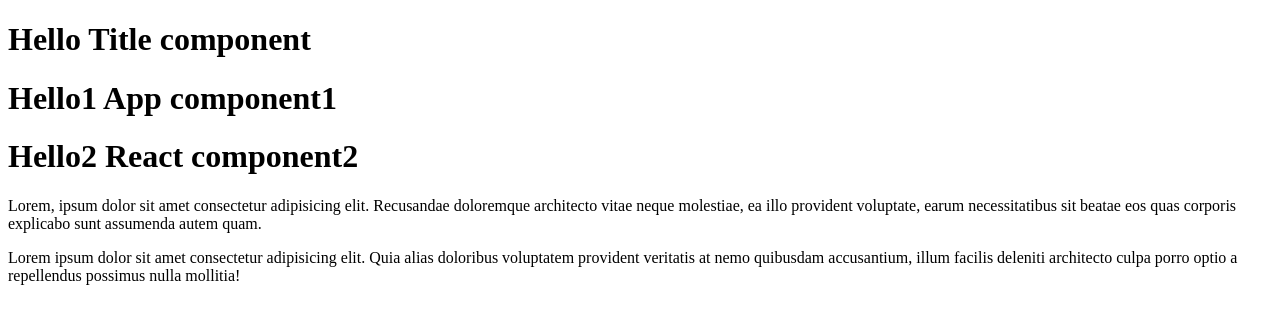
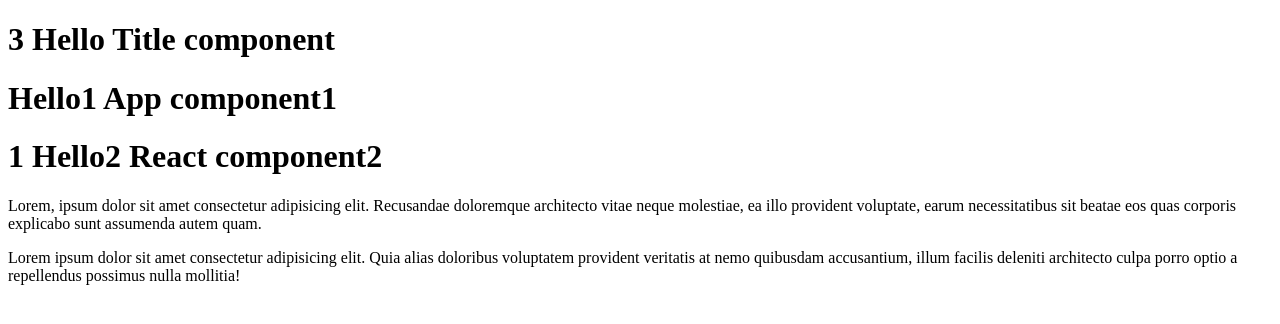
Before and after one commit to Vasyltsiun/shop-project-16.03, a React (Create React App) app: page / in a window 1280 px wide. Shown: the top 324 px of the page. Built offline with nearby package versions, Linux system fonts and the light colour scheme.

Commit message:
added not required parameter

```diff
--- a/src/index.tsx
+++ b/src/index.tsx
@@ -3,6 +3,7 @@ import ReactDOM from 'react-dom/client'
 //arrow Function
 
 type HeaderProps = {
+    Order?: number
     LeftPart: string
     text: string
     RightPart: string
@@ -11,7 +12,7 @@ type HeaderProps = {
 const Header = (props: HeaderProps) => {
     return (
         <h1>
-            {props.LeftPart} {props.text} {props.RightPart}
+            {props.Order} {props.LeftPart} {props.text} {props.RightPart}
         </h1>
     )
 }
@@ -36,9 +37,19 @@ const Content = () => (
 const App = () => {
     return (
         <>
-            <Header LeftPart="Hello" text="Title" RightPart="component" />
+            <Header
+                Order={3}
+                LeftPart="Hello"
+                text="Title"
+                RightPart="component"
+            />
             <Header LeftPart="Hello1" text="App" RightPart="component1" />
-            <Header LeftPart="Hello2" text="React" RightPart="component2" />
+            <Header
+                Order={1}
+                LeftPart="Hello2"
+                text="React"
+                RightPart="component2"
+            />
             <Content />
         </>
     )
```
